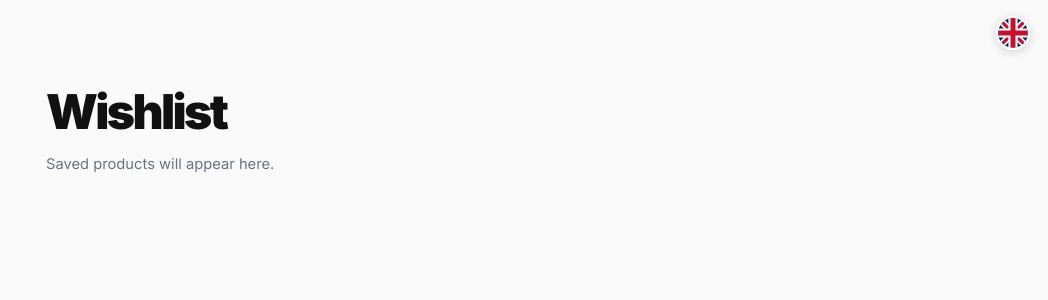
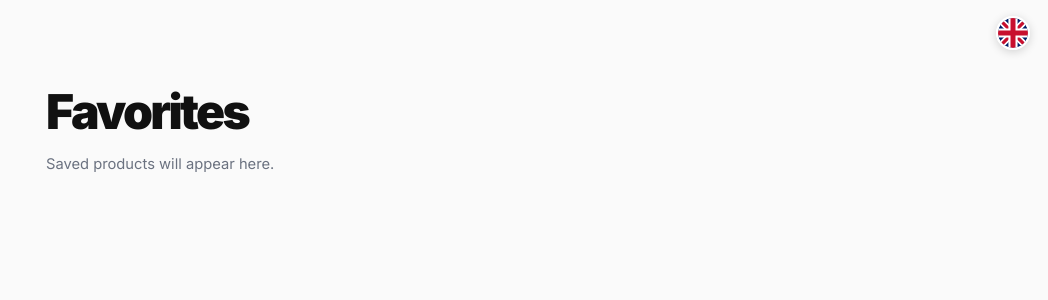
Before and after one commit to peralmkvist/hyrbart-webapp, a Next.js app in the folder hyrbart-webapp/: page /en/onskelista in a window 1280 px wide. Shown: the top 300 px of the page, without its empty margins (232-1280 px from the left). Built offline with nearby package versions, Linux system fonts and the light colour scheme.

Commit message:
Rename wishlist heading to Favoriter

```diff
--- a/hyrbart-webapp/app/[locale]/onskelista/page.tsx
+++ b/hyrbart-webapp/app/[locale]/onskelista/page.tsx
@@ -1,5 +1,5 @@
 export default async function WishlistPage({ params }: { params: Promise<{ locale: string }> }) {
   const { locale } = await params;
   const en = locale === 'en';
-  return <section className="ds2Page"><header className="ds2Header"><h1>{en ? 'Wishlist' : 'Önskelista'}</h1></header><p className="ds2Intro">{en ? 'Saved products will appear here.' : 'Sparade produkter kommer att visas här.'}</p></section>;
+  return <section className="ds2Page"><header className="ds2Header"><h1>{en ? 'Favorites' : 'Favoriter'}</h1></header><p className="ds2Intro">{en ? 'Saved products will appear here.' : 'Sparade produkter kommer att visas här.'}</p></section>;
 }
```
